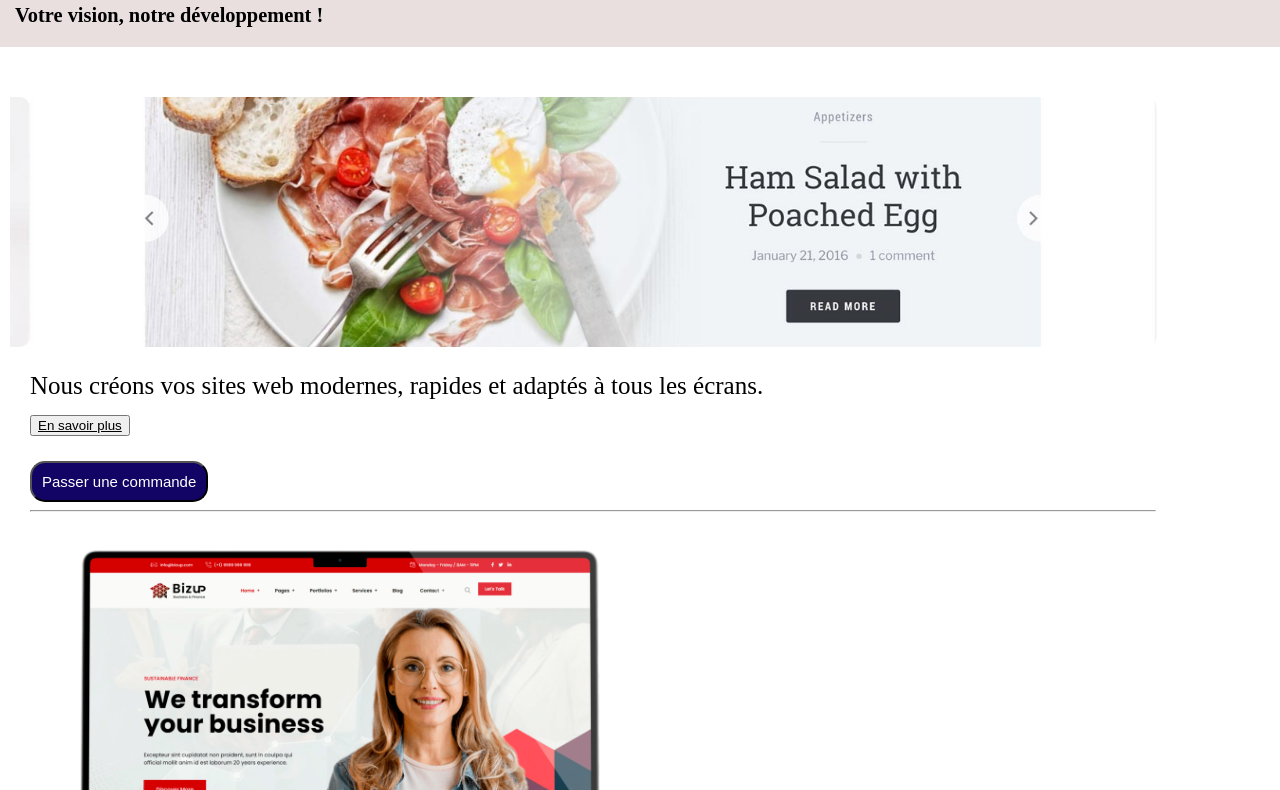
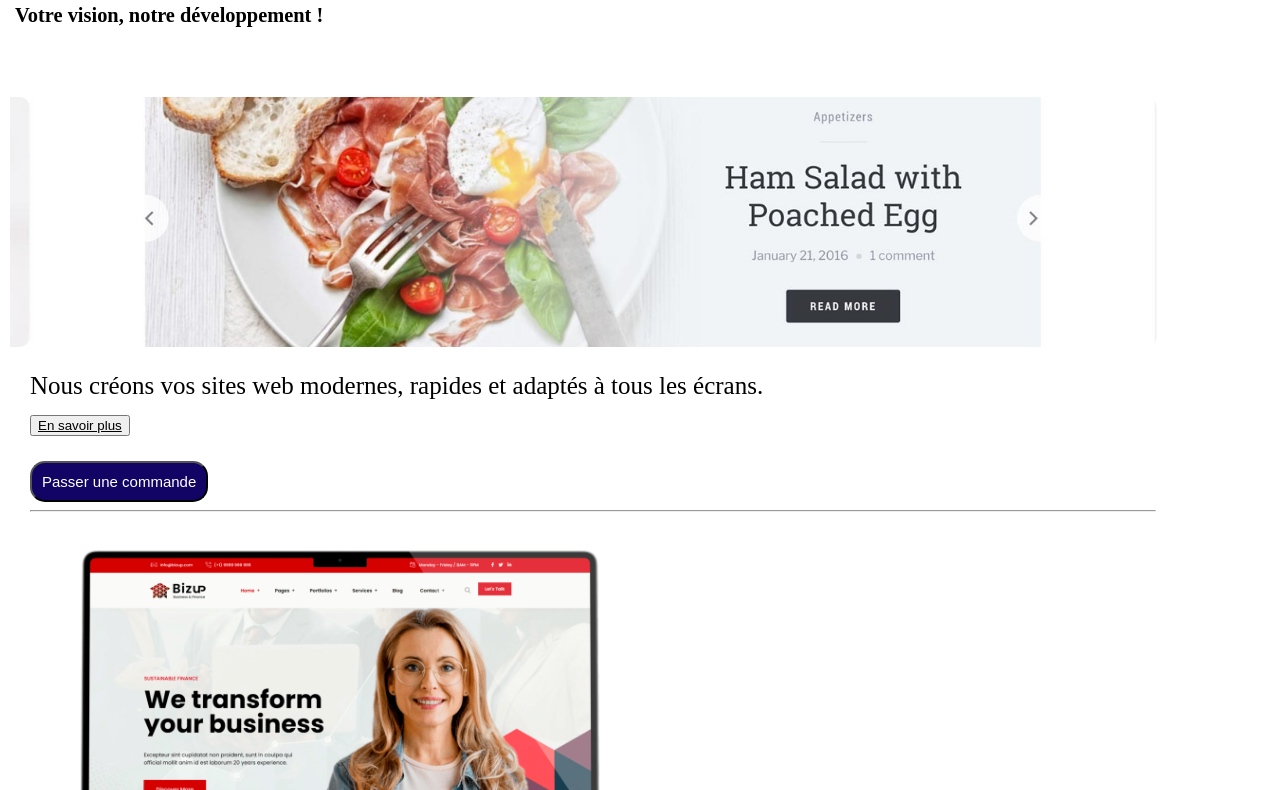
Before and after one commit to idridinho/mon-site, a plain HTML site: page index.html in a window 1280 px wide. Shown: the part 78-868 px from the top of the page. Drawn offline with Linux system fonts and the light colour scheme.

Commit message:
modification

```diff
--- a/style.css
+++ b/style.css
@@ -68,7 +68,6 @@ body {
 .slogan {
     position: relative;
     top: -20px;
-    background-color: rgb(233, 223, 223);
     padding-left: 15px;
     padding-top: 15px;
     padding-bottom: 3px;
```
